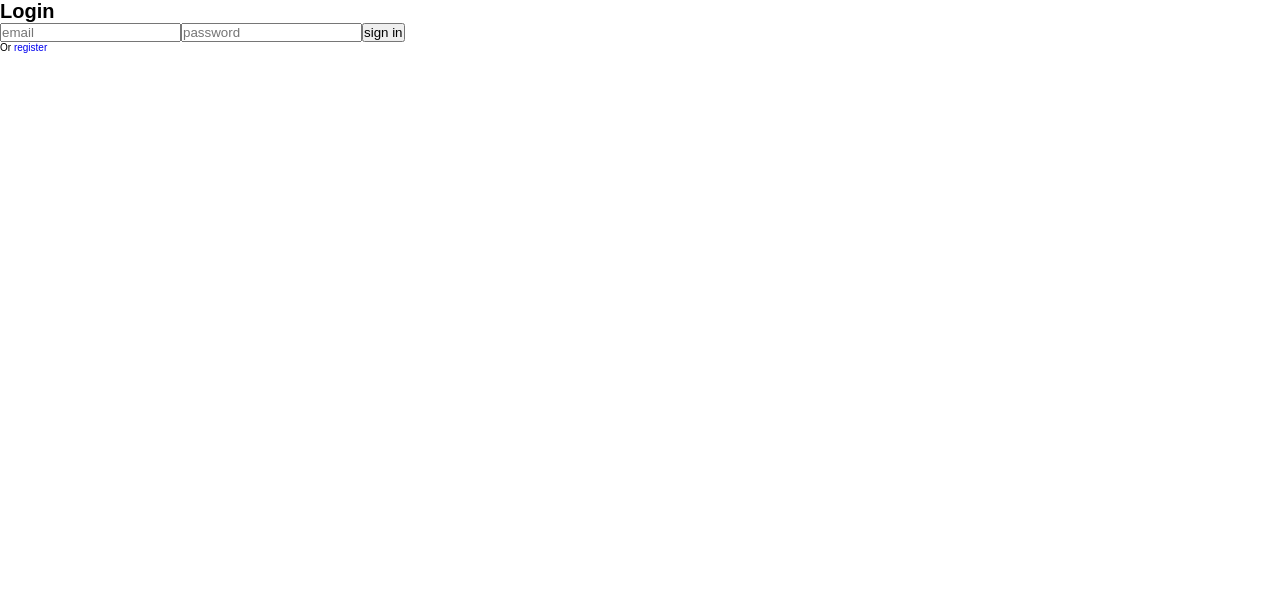
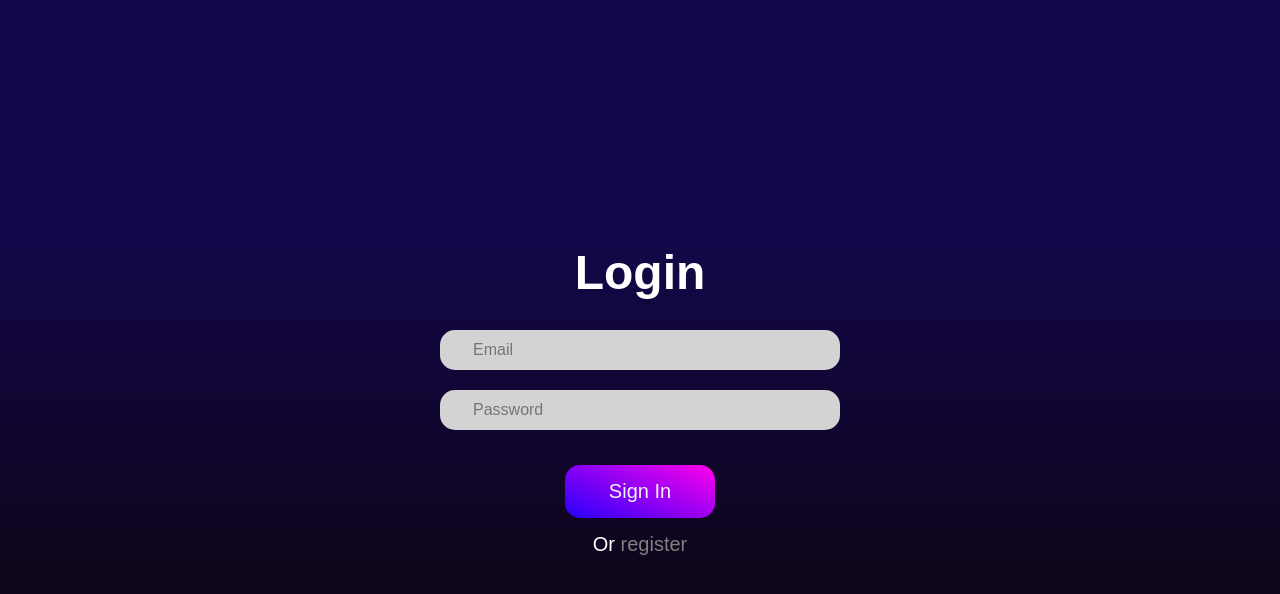
Before and after one commit to tar1kkk/crypto-project, a React (Create React App) app: page /login in a window 1280 px wide. Shown: the top 594 px of the page. Built offline with nearby package versions, Linux system fonts and the light colour scheme; no server answers.

Commit message:
finish created login and reg pages

```diff
--- a/src/App.js
+++ b/src/App.js
@@ -10,12 +10,11 @@ function App() {
     return (
         <>
             <Routes>
-                <Route path='/login' element={<LoginPage/>}/>
-                <Route path='register' element={<RegisterPage/>}/>
                 <Route path='/' element={<Home/>}/>
                 <Route path='/coin/:id' element={<Coin/>}/>
+                <Route path='/login' element={<LoginPage/>}/>
+                <Route path='/register' element={<RegisterPage/>}/>
             </Routes>
-            {/*<Navbar/>*/}
         </>
     );
 }
--- a/src/components/Form.jsx
+++ b/src/components/Form.jsx
@@ -5,24 +5,28 @@ const Form = ({title, handleClick}) => {
     const [pass, setPass] = useState('');
 
     return (
-        <div>
+        <div className='form-box'>
             <input
                 type="email"
                 value={email}
                 onChange={(e) => setEmail(e.target.value)}
-                placeholder="email"
+                placeholder="Email"
             />
             <input
                 type="password"
                 value={pass}
                 onChange={(e) => setPass(e.target.value)}
-                placeholder="password"
+                placeholder="Password"
             />
-            <button
-                onClick={() => handleClick(email, pass)}
-            >
-                {title}
-            </button>
+            <div className='button-form-div'>
+                <button
+                    style={{marginBottom: '15px', marginTop: '15px'}}
+                    className='button-form'
+                    onClick={() => handleClick(email, pass)}
+                >
+                    {title}
+                </button>
+            </div>
         </div>
     )
 }
--- a/src/components/Login.jsx
+++ b/src/components/Login.jsx
@@ -25,7 +25,7 @@ function Login() {
     }
     return (
         <Form
-            title='sign in'
+            title='Sign In'
             handleClick={handleLogin}
         />
     );
--- a/src/components/Navbar.jsx
+++ b/src/components/Navbar.jsx
@@ -1,10 +1,15 @@
 import {useState} from "react";
 import {Link} from "react-router-dom";
+import {useAuth} from "../hooks/use-auth";
+import {removeUser} from "../redux/slices/userSlice";
+import {useDispatch} from "react-redux";
 
 
 function Navbar() {
     const [sticky, setSticky] = useState(false);
     const [mobile, setMobile] = useState(false);
+    const {isAuth, email} = useAuth();
+    const dispatch = useDispatch();
 
     const handleScroll = () => {
         if (window.scrollY > 150) {
@@ -47,8 +52,15 @@ function Navbar() {
                     </li>
                 </ul>
                 <span>
-            <i className="fa-brands fa-twitter"></i>
-            <i className="fa-brands fa-discord"></i>
+                        {isAuth
+                            ? <div>
+                                <p style={{fontSize: 15}}>{email}</p>
+                                <p onClick={() => dispatch(removeUser())}>Exit</p></div>
+                            : <div>
+                                <Link to={'/login'}>
+                                    <button className='btn-signup'>Sign Up</button>
+                                </Link>
+                            </div>}
                     {/* mobile */}
                     <i
                         onClick={openMobile}
--- a/src/components/SignUp.jsx
+++ b/src/components/SignUp.jsx
@@ -24,7 +24,7 @@ function SignUp() {
     }
 
     return (
-        <Form title='register' handleClick={handleRegister}/>
+        <Form title='Register' handleClick={handleRegister}/>
     );
 }
 
--- a/src/index.css
+++ b/src/index.css
@@ -84,6 +84,7 @@ a {
         transform: rotate(360deg);
     }
 }
+
 nav {
     font-family: "Space Grotesk", sans-serif;
     position: absolute;
@@ -92,6 +93,7 @@ nav {
     left: 0;
     z-index: 200;
 }
+
 nav a {
     color: #f3f2f4;
 }
@@ -106,25 +108,30 @@ nav a {
     align-items: center;
     color: #f3f2f4;
 }
+
 .navbar p {
     font-size: 3rem;
     font-weight: 700;
     cursor: pointer;
 }
+
 .navbar ul {
     display: flex;
     gap: 4rem;
     list-style: none;
 }
+
 @media (max-width: 750px) {
     .navbar ul {
         display: none;
     }
 }
+
 .navbar ul a {
     color: #f3f2f4;
     font-weight: 700;
 }
+
 .navbar ul a:hover {
     transition: all 0.3s;
     background-clip: text;
@@ -132,18 +139,22 @@ nav a {
     color: transparent;
     background-image: linear-gradient(25deg, #2600fc, #ff00ea);
 }
+
 .navbar span {
     display: flex;
     gap: 2rem;
 }
+
 .navbar span i {
     cursor: pointer;
 }
+
 @media (max-width: 750px) {
     .navbar span i {
         display: none;
     }
 }
+
 .navbar span i:hover {
     transition: all 0.3s;
     background-clip: text;
@@ -156,6 +167,7 @@ nav a {
     display: none;
     font-size: 2.7rem;
 }
+
 @media (max-width: 750px) {
     .hamburger-menu {
         display: flex !important;
@@ -185,16 +197,19 @@ nav a {
     justify-content: center;
     transition: all 0.4s ease-in-out;
 }
+
 .mobile-nav ul {
     display: flex;
     flex-direction: column;
     gap: 2.5rem;
     list-style: none;
 }
+
 .mobile-nav ul a {
     color: #0f051d;
     font-weight: 600;
 }
+
 .mobile-nav ul a:hover {
     transition: all 0.3s;
     background-clip: text;
@@ -213,6 +228,7 @@ nav a {
     right: 3rem;
     cursor: pointer;
 }
+
 .close-mobile:hover {
     transition: all 0.3s;
     background-clip: text;
@@ -234,16 +250,19 @@ nav a {
     transform: translate(-50%, -50%);
     width: 100%;
 }
+
 @media (max-width: 750px) {
     .hero-content {
         top: 8.5%;
     }
 }
+
 @media (max-width: 400px) {
     .hero-content {
         top: 7%;
     }
 }
+
 .hero-content__text {
     font-size: 7rem;
     color: #f3f2f4;
@@ -255,26 +274,31 @@ nav a {
     position: relative;
     margin: 0 auto;
 }
+
 @media (max-width: 1200px) {
     .hero-content__text {
         font-size: 6rem;
     }
 }
+
 @media (max-width: 1000px) {
     .hero-content__text {
         font-size: 5rem;
     }
 }
+
 @media (max-width: 750px) {
     .hero-content__text {
         font-size: 4.5rem;
     }
 }
+
 @media (max-width: 450px) {
     .hero-content__text {
         font-size: 3.5rem;
     }
 }
+
 .hero-content__text span {
     background-clip: text;
     -webkit-background-clip: text;
@@ -288,16 +312,19 @@ nav a {
     left: -277px;
     animation: move 2s infinite;
 }
+
 @media (max-width: 1200px) {
     .btc-float {
         left: -200px;
     }
 }
+
 @media (max-width: 1000px) {
     .btc-float {
         left: -160px;
     }
 }
+
 @media (max-width: 900px) {
     .btc-float {
         display: none;
@@ -310,16 +337,19 @@ nav a {
     right: -277px;
     animation: move 2s infinite;
 }
+
 @media (max-width: 1200px) {
     .eth-float {
         right: -200px;
     }
 }
+
 @media (max-width: 1000px) {
     .eth-float {
         right: -160px;
     }
 }
+
 @media (max-width: 900px) {
     .eth-float {
         display: none;
@@ -334,6 +364,7 @@ nav a {
         transform: translateY(-20px) scale(0.14);
     }
 }
+
 .coin-slider {
     max-width: 100rem;
     height: 21rem;
@@ -345,6 +376,7 @@ nav a {
     text-align: center;
     margin-top: 3rem;
 }
+
 @media (max-width: 750px) {
     .coin-slider {
         display: grid;
@@ -352,6 +384,7 @@ nav a {
         row-gap: 2rem;
     }
 }
+
 @media (max-width: 600px) {
     .coin-slider {
         display: none;
@@ -371,23 +404,28 @@ nav a {
     -moz-user-select: none;
     user-select: none;
 }
+
 @media (max-width: 750px) {
     .slider-coin {
         margin: 0 auto;
     }
 }
+
 .slider-coin img {
     width: 9rem;
     height: 9rem;
     margin-bottom: 1rem;
 }
+
 .slider-coin__name {
     font-weight: 600;
     font-family: "Space Grotesk", sans-serif;
 }
+
 .slider-coin__name span {
     color: rgb(14, 203, 129);
 }
+
 .slider-coin__price {
     font-weight: 600;
     margin-top: 0.5rem;
@@ -419,6 +457,7 @@ nav a {
     margin: 0 auto;
     margin-top: 3rem;
 }
+
 @media (max-width: 600px) {
     .mobile-btn-hero {
         display: flex;
@@ -434,16 +473,19 @@ nav a {
     display: flex;
     flex-direction: column;
 }
+
 .market-content h2 {
     color: #f3f2f4;
     font-size: 4.5rem;
     margin-bottom: 3rem;
 }
+
 @media (max-width: 430px) {
     .market-content h2 {
         font-size: 4rem;
     }
 }
+
 .market-content__coin-list {
     width: 100%;
     height: auto;
@@ -452,6 +494,7 @@ nav a {
     white-space: nowrap;
     overflow-x: auto;
 }
+
 .market-content__coin-list__top {
     display: grid;
     grid-template-columns: 16fr 25fr 25fr 25fr;
@@ -464,30 +507,36 @@ nav a {
     border-radius: 8px 8px 0 0;
     gap: 2rem;
 }
+
 @media (max-width: 800px) {
     .market-content__coin-list__top {
         display: flex;
         justify-content: space-between;
     }
 }
+
 @media (max-width: 800px) {
     .market-content__coin-list__top p {
         width: 18rem;
         text-align: center;
     }
 }
+
 @media (max-width: 700px) {
     .market-content__coin-list__top {
         width: fit-content;
     }
 }
+
 .market-content__coin-list__top p:first-child {
     text-align: left;
 }
+
 .market-content__coin-list__row {
     display: flex;
     flex-direction: column;
 }
+
 .market-content__coin-list__pagination {
     display: flex;
     gap: 1.3rem;
@@ -495,6 +544,7 @@ nav a {
     align-items: center;
     margin-top: 5rem;
 }
+
 .market-content__coin-list__pagination button {
     font-size: 2rem;
     width: 5rem;
@@ -503,10 +553,12 @@ nav a {
     cursor: pointer;
     background-color: #f3f2f4;
 }
+
 .market-content .activePagi {
     background: linear-gradient(25deg, #2600fc, #ff00ea);
     color: #f3f2f4;
 }
+
 .market-content .coin-row {
     display: grid;
     grid-template-columns: 16fr 25fr 25fr 25fr;
@@ -525,36 +577,43 @@ nav a {
     -moz-user-select: none;
     user-select: none;
 }
+
 .market-content .coin-row:hover {
     background-color: #200840;
     cursor: pointer;
 }
+
 @media (max-width: 700px) {
     .market-content .coin-row {
         width: fit-content;
     }
 }
+
 @media (max-width: 800px) {
     .market-content .coin-row p:last-child {
         width: 23rem;
     }
 }
+
 @media (max-width: 800px) {
     .market-content .coin-row p {
         width: 15rem;
     }
 }
+
 .market-content .coin-row span {
     text-align: left;
     align-items: center;
     display: flex;
     gap: 2rem;
 }
+
 @media (max-width: 800px) {
     .market-content .coin-row span {
         width: 19rem;
     }
 }
+
 .market-content .coin-row span img {
     width: 5rem;
     height: 5rem;
@@ -564,6 +623,7 @@ nav a {
     background-color: #0f051d;
     padding: 10rem;
 }
+
 @media (max-width: 700px) {
     .why-section {
         padding: 0rem;
@@ -576,6 +636,7 @@ nav a {
     align-items: center;
     text-align: center;
 }
+
 .choose-container h2 {
     font-size: 7rem;
     color: #f3f2f4;
@@ -583,12 +644,14 @@ nav a {
     font-family: "Noto Sans Georgian", sans-serif;
     margin-bottom: 10rem;
 }
+
 .choose-container h2 span {
     background-clip: text;
     -webkit-background-clip: text;
     color: transparent;
     background-image: linear-gradient(25deg, #2600fc, #ff00ea);
 }
+
 .choose-container__content {
     display: grid;
     grid-template-columns: 1fr 1fr 1fr;
@@ -598,29 +661,35 @@ nav a {
     height: auto;
     gap: 2rem;
 }
+
 @media (max-width: 1100px) {
     .choose-container__content {
         grid-template-columns: 1fr;
     }
 }
+
 .choose-container__content__1, .choose-container__content__3 {
     display: flex;
     flex-direction: column;
     gap: 3rem;
 }
+
 .choose-container__content__2 {
     display: flex;
     justify-content: center;
     align-items: center;
 }
+
 .choose-container__content__2 img {
     width: 85%;
 }
+
 @media (max-width: 1100px) {
     .choose-container__content__2 img {
         width: 30%;
     }
 }
+
 @media (max-width: 800px) {
     .choose-container__content__2 img {
         width: 45%;
@@ -638,23 +707,27 @@ nav a {
     font-family: "Noto Sans Georgian", sans-serif;
     width: 100%;
 }
+
 @media (max-width: 400px) {
     .choose-box {
         gap: 2rem;
     }
 }
+
 .choose-box h4 {
     font-size: 2.5rem;
     text-transform: uppercase;
     font-family: "Noto Sans Georgian", sans-serif;
     text-align: left;
 }
+
 .choose-box p {
     font-size: 1.8rem;
     text-align: left;
     margin-top: 1rem;
     color: #e7e6e8;
 }
+
 .choose-box i {
     background: linear-gradient(25deg, #2600fc, #ff00ea);
     display: flex;
@@ -679,72 +752,86 @@ nav a {
     align-items: center;
     position: relative;
 }
+
 .join-content__btc, .join-content__eth {
     width: 8rem;
     height: 8rem;
     position: absolute;
 }
+
 .join-content__btc {
     top: 50px;
     left: 215px;
     animation: movecoin 2s infinite;
 }
+
 @media (max-width: 1100px) {
     .join-content__btc {
         left: 0px;
     }
 }
+
 @media (max-width: 1300px) {
     .join-content__btc {
         left: 80px;
     }
 }
+
 @media (max-width: 1100px) {
     .join-content__btc {
         display: none;
     }
 }
+
 .join-content__eth {
     top: 50px;
     right: 215px;
     animation: movecoin 2s infinite;
 }
+
 @media (max-width: 1100px) {
     .join-content__eth {
         right: 0px;
     }
 }
+
 @media (max-width: 1300px) {
     .join-content__eth {
         right: 80px;
     }
 }
+
 @media (max-width: 1100px) {
     .join-content__eth {
         display: none;
     }
 }
+
 .join-content h2 {
     font-size: 10rem;
     text-transform: uppercase;
     line-height: 1.1;
     margin-bottom: 2rem;
 }
+
 @media (max-width: 550px) {
     .join-content h2 {
         font-size: 7rem;
     }
 }
+
 .join-content h2 span {
     background-clip: text;
     -webkit-background-clip: text;
     color: transparent;
     background-image: linear-gradient(25deg, #2600fc, #ff00ea);
 }
+
 .join-content p {
     font-size: 2.2rem;
     margin-bottom: 10rem;
 }
+
 .join-content a {
     font-size: 2rem;
     font-weight: 600;
@@ -763,6 +850,7 @@ nav a {
         transform: translateY(-20px);
     }
 }
+
 footer {
     background-color: #0f051d;
     width: 100%;
@@ -785,15 +873,18 @@ footer {
     text-align: center;
     align-items: center;
 }
+
 .footer-content__socials {
     display: flex;
     gap: 3rem;
     color: #f3f2f4;
     font-size: 3rem;
 }
+
 .footer-content__socials i {
     cursor: pointer;
 }
+
 .footer-content__socials i:hover {
     transition: all 0.3s;
     background-clip: text;
@@ -801,6 +892,7 @@ footer {
     color: transparent;
     background-image: linear-gradient(25deg, #2600fc, #ff00ea);
 }
+
 .footer-content__text {
     font-size: 1.8rem;
     color: #f3f2f4;
@@ -808,9 +900,11 @@ footer {
     gap: 3rem;
     margin-top: 3rem;
 }
+
 .footer-content__text p {
     cursor: pointer;
 }
+
 .footer-content__text p:hover {
     transition: all 0.3s;
     background-clip: text;
@@ -824,6 +918,7 @@ footer {
     width: 100%;
     height: 100vh;
 }
+
 @media (max-width: 1000px) {
     .coin-page {
         height: 150vh;
@@ -840,12 +935,14 @@ footer {
     height: 100vh;
     position: relative;
 }
+
 @media (max-width: 1000px) {
     .coin-content {
         flex-direction: column;
         padding-top: 33rem;
     }
 }
+
 .coin-content__img-side {
     width: 30%;
     border-right: 2px solid #f3f2f4;
@@ -855,11 +952,13 @@ footer {
     align-items: center;
     gap: 2rem;
 }
+
 @media (max-width: 1000px) {
     .coin-content__img-side {
         width: 90%;
     }
 }
+
 @media (max-width: 1000px) {
     .coin-content__img-side {
         border-bottom: 2px solid #f3f2f4;
@@ -867,17 +966,21 @@ footer {
         padding-bottom: 3rem;
     }
 }
+
 .coin-content__img-side h2 {
     font-size: 3.3rem;
 }
+
 .coin-content__img-side p {
     font-size: 2rem;
     font-weight: 500;
 }
+
 .coin-content__img-side img {
     width: 22rem;
     height: 22rem;
 }
+
 .coin-content__text-side {
     width: 70%;
     padding: 3rem;
@@ -885,12 +988,14 @@ footer {
     flex-direction: column;
     justify-content: space-between;
 }
+
 @media (max-width: 1000px) {
     .coin-content__text-side {
         width: 100%;
         padding: 2rem 1rem;
     }
 }
+
 .coin-content__text-side__24h, .coin-content__text-side__current, .coin-content__text-side__symbol {
     display: flex;
     font-size: 2rem;
@@ -898,6 +1003,7 @@ footer {
     justify-content: center;
     white-space: nowrap;
 }
+
 .coin-content__text-side__24h p span, .coin-content__text-side__current p span, .coin-content__text-side__symbol p span {
     color: #f3f2f4;
     text-transform: uppercase;
@@ -908,6 +1014,7 @@ footer {
     justify-content: space-between;
     width: 100%;
 }
+
 @media (max-width: 1000px) {
     .numb {
         flex-wrap: wrap;
@@ -924,6 +1031,61 @@ footer {
     margin-top: 4rem;
     text-align: left;
 }
+
 .description a {
     color: rgb(14, 203, 129);
-}/*# sourceMappingURL=styles.css.map */
+}
+
+
+.btn-signup {
+    font-size: 1.6rem;
+    cursor: pointer;
+    border: none;
+    font-weight: 500;
+    padding: 1.5rem 3.3rem;
+    background: linear-gradient(25deg, #2600fc, #ff00ea);
+    color: #f3f2f4;
+    border-radius: 15px;
+    transition: all 0.2s;
+}
+
+.form-box {
+    display: grid;
+    grid-template-columns: 1fr;
+    font-size: 3rem;
+    height: auto;
+    gap: 2rem;
+}
+
+.form-box input {
+    width: 400px;
+    height: 40px;
+    font-size: 1.6rem;
+    cursor: pointer;
+    border: none;
+    font-weight: 500;
+    padding: 1.5rem 3.3rem;
+    border-radius: 15px;
+    transition: all 0.2s;
+    outline: 0;
+    background: #D3D3D3;
+}
+
+.button-form {
+    font-size: 2rem;
+    width: 150px;
+    cursor: pointer;
+    border: none;
+    font-weight: 500;
+    padding: 1.5rem 3.3rem;
+    background: linear-gradient(25deg, #2600fc, #ff00ea);
+    color: #f3f2f4;
+    border-radius: 15px;
+    transition: all 0.2s;
+}
+
+.default-section {
+    display: flex;
+    justify-content: center; /*Центрирование по горизонтали*/
+    align-items: center;
+}
--- a/src/pages/Home.jsx
+++ b/src/pages/Home.jsx
@@ -5,10 +5,12 @@ import WhyUs from "../components/WhyUs";
 import Join from "../components/Join";
 import Footer from "../components/Footer";
 import {useAuth} from "../hooks/use-auth";
+import Navbar from "../components/Navbar";
 
 function Home() {
     return (
         <>
+            <Navbar/>
             <Hero/>
             <MarketUpdate/>
             <WhyUs/>
--- a/src/pages/LoginPage.jsx
+++ b/src/pages/LoginPage.jsx
@@ -4,13 +4,14 @@ import Login from "../components/Login";
 
 function LoginPage(props) {
     return (
-        <div>
-            <h1>Login</h1>
-            <Login/>
-
-            <p>
-                Or <Link to='/register'>register</Link>
-            </p>
+        <div className='hero-section default-section'>
+            <div className='choose-container '>
+                <h1 style={{fontSize: 48, color: 'white', marginBottom: '30px'}}>Login</h1>
+                <Login/>
+                <p style={{fontSize: 20, color: 'white'}}>
+                    Or <Link style={{color: 'grey'}} to='/register'>register</Link>
+                </p>
+            </div>
         </div>
     );
 }
--- a/src/pages/RegisterPage.jsx
+++ b/src/pages/RegisterPage.jsx
@@ -4,13 +4,14 @@ import SignUp from "../components/SignUp";
 
 function RegisterPage() {
     return (
-        <div>
-            <h1>Register</h1>
-            <SignUp/>
-
-            <p>
-                Already have an account? <Link to='/login'>Sign In</Link>
-            </p>
+        <div className='hero-section default-section'>
+            <div className='choose-container'>
+                <h1 style={{fontSize: 48, color: 'white', marginBottom: '30px'}}>Register</h1>
+                <SignUp/>
+                <p style={{fontSize: 20, color: 'white'}}>
+                    Already have an account? <Link style={{color: 'grey'}} to='/login'>Sign In</Link>
+                </p>
+            </div>
         </div>
     );
 }
```
Also changed, not shown: src/pages/Coin.jsx (+6 -4 lines), 1 other file (tests, documents, lock files or other folders). Lines whose indentation alone changed are shown as unchanged.
